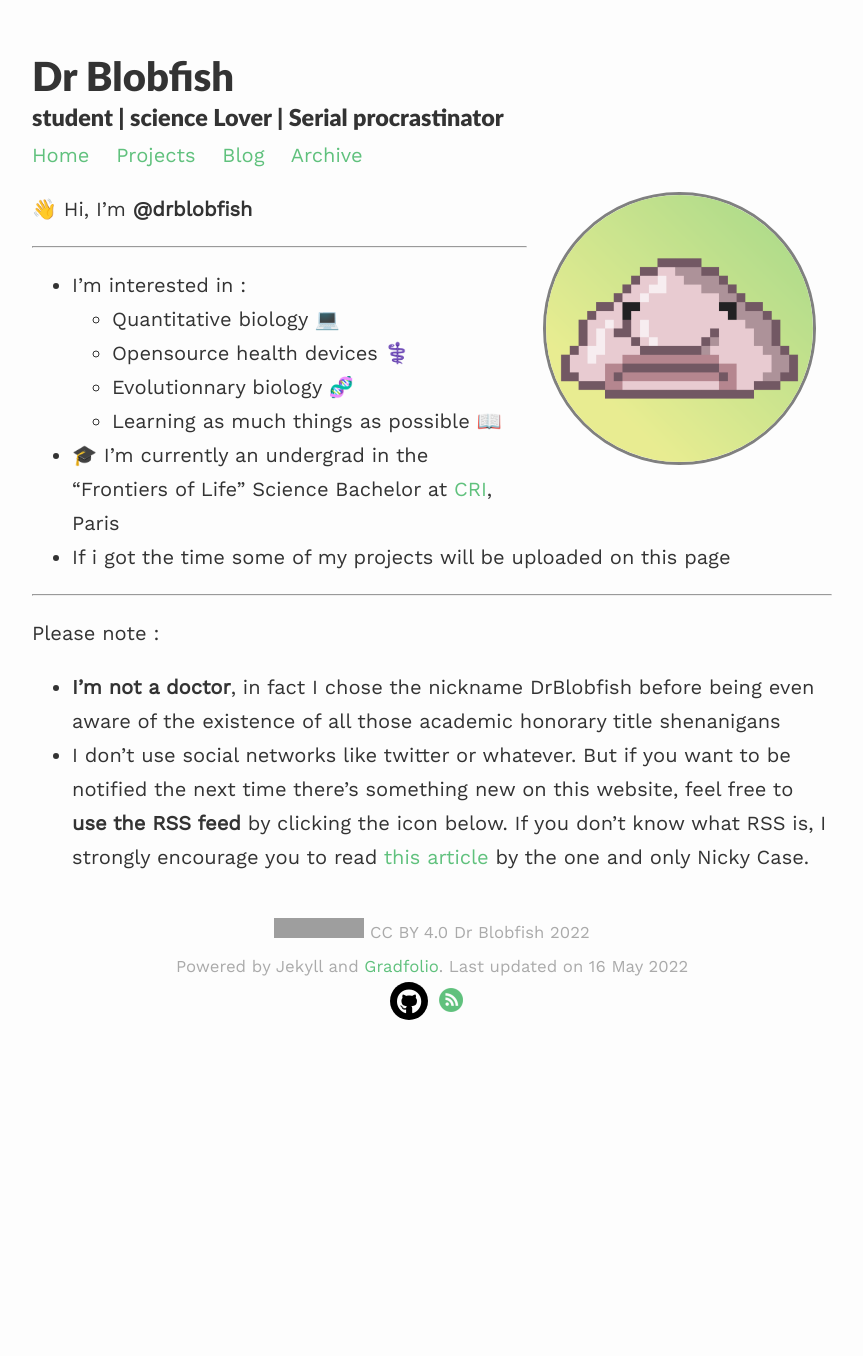
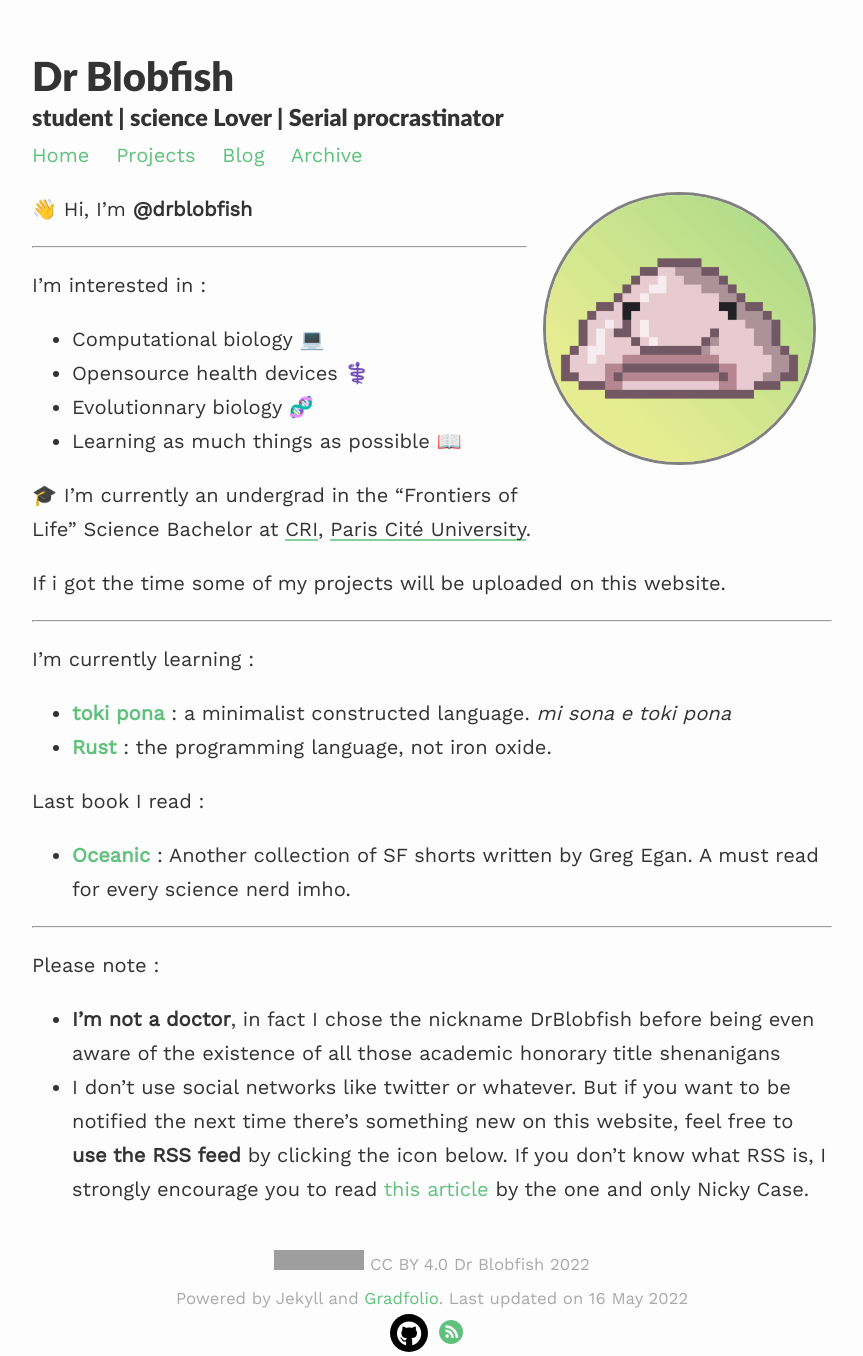
Before and after one commit to drblobfish/drblobfish.github.io, a Jekyll site: the page built from index.md, in a window 1280 px wide. Shown: the whole page, without its empty margins (208-1071 px from the left). Built offline with Jekyll 4.4.1, drawn with Linux system fonts in a browser that asks for light colours; nearby versions of some CDN libraries; before the commit the page ends 1024 px from its top, so only the background shows below that; grey boxes are pictures that could not be loaded.

Commit message:
improved index

```diff
--- a/index.md
+++ b/index.md
@@ -12,14 +12,26 @@ published: true
 
 ---------------------------
 
-- I’m interested in :
-  - Quantitative biology 💻
-  - Opensource health devices ⚕️
-  - Evolutionnary biology 🧬
-  - Learning as much things as possible 📖
-- 🎓 I’m currently an undergrad in the "Frontiers of Life" Science Bachelor at [CRI](https://cri-paris.org/en), Paris
-- If i got the time some of my projects will be uploaded on this page
+I’m interested in :
+- Computational biology 💻
+- Opensource health devices ⚕️
+- Evolutionnary biology 🧬
+- Learning as much things as possible 📖
 
+
+🎓 I’m currently an undergrad in the "Frontiers of Life" Science Bachelor at [CRI](https://cri-paris.org/en), [Paris Cité University](https://u-paris.fr/en/).
+
+
+If i got the time some of my projects will be uploaded on this website.
+
+------------------
+
+I'm currently learning :
+- **[toki pona](https://devurandom.xyz/tokipona/)** : a minimalist constructed language. *mi sona e toki pona*
+- **[Rust](https://www.rust-lang.org/learn)** : the programming language, not iron oxide.
+
+Last book I read :
+- **[Oceanic](https://openlibrary.org/works/OL17941738W/Oc%C3%A9anique)** : Another collection of SF shorts written by Greg Egan. A must read for every science nerd imho.
 
 ----------
 Please note :
```
